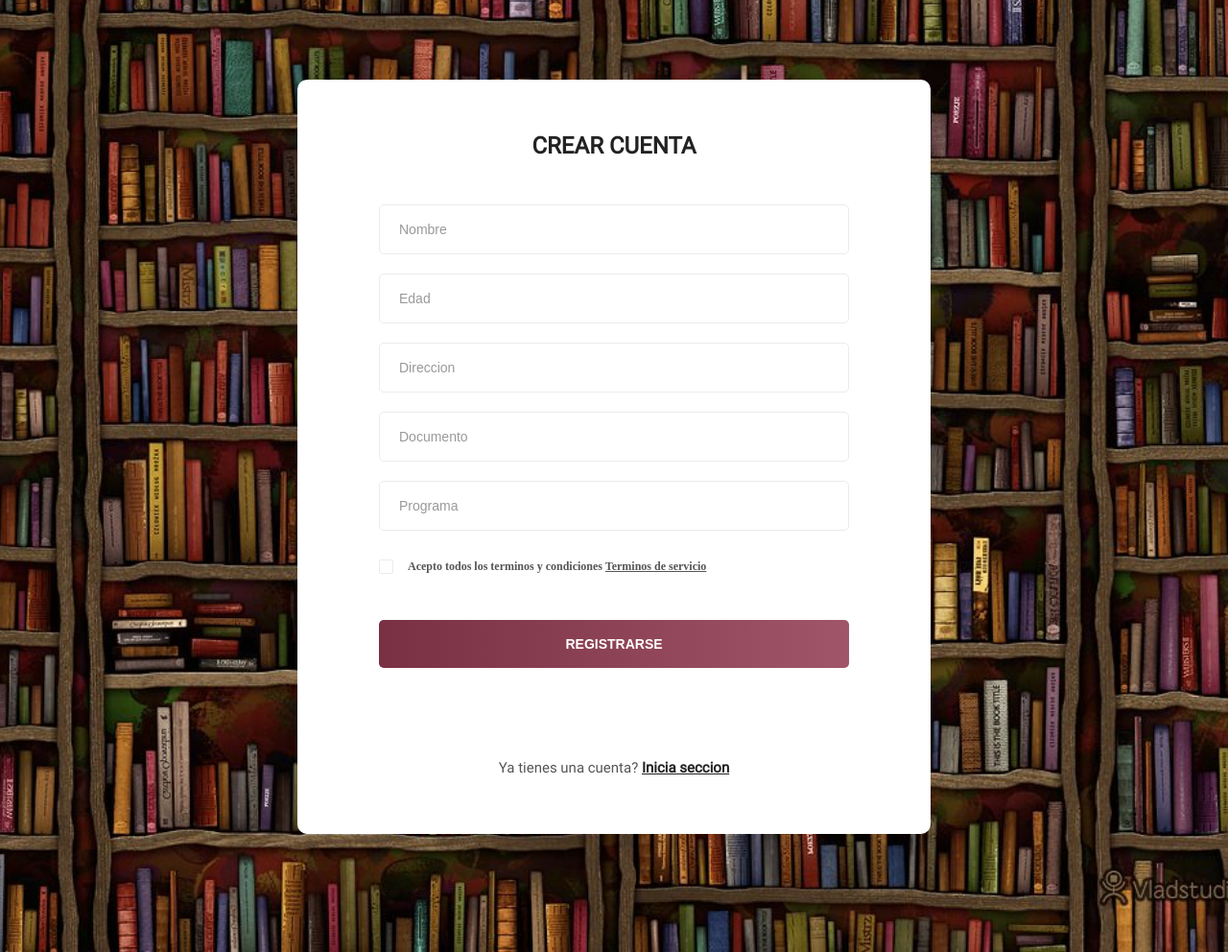
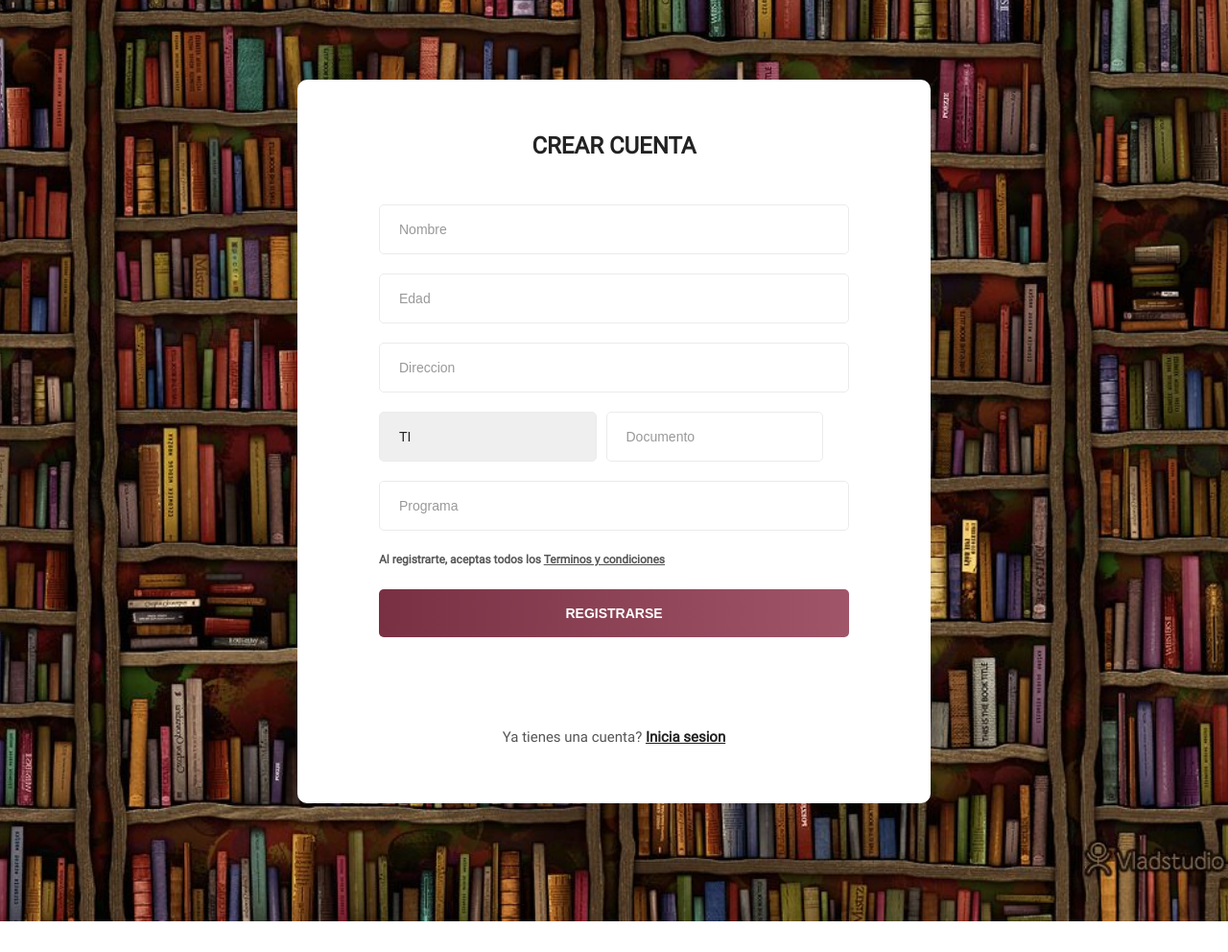
Before and after one commit to Crissitx/Library_App, a Django app: page /registro/ in a window 1280 px wide. Shown: the part 40-1032 px from the top of the page at 96% size. After the commit the page ends 1000 px from the top, so only its background shows below. Run offline with Django 4.2, Linux system fonts and the light colour scheme; some libraries are stand-ins or nearby versions; some web fonts are replaced.

Commit message:
Nuevos inputs en el registro

```diff
--- a/bibliotecario/bibliotecario/static/css/style.css
+++ b/bibliotecario/bibliotecario/static/css/style.css
@@ -205,8 +205,15 @@ body {
   padding: 50px 85px; }
 
 .form-group {
+  display: flex;
+  align-items: center;
   overflow: hidden;
   margin-bottom: 20px; }
+
+.input-wrapper {
+  flex: 1;
+  margin-right: 10px;
+}
 
 .form-input {
   width: 100%;
@@ -374,6 +381,7 @@ nav ul li a:focus {
 
 
 .label-agree-term {
+  font-family: 'Roboto';
   font-size: 12px;
   font-weight: 600;
   color: #555; }
--- a/bibliotecario/bibliotecario/views/views.py
+++ b/bibliotecario/bibliotecario/views/views.py
@@ -63,11 +63,11 @@ def registro(request):
         document = {
             "_id": new_id,
             "id_estudiante": new_id,
-            "documento": request.POST.get('password'),
+            "documento": request.POST.get('doc_type') + "-" + request.POST.get('password'),
             "nombre": request.POST.get('name'),
             "direccion": request.POST.get('dir'),
-            "programa": request.POST.get('Programa'),
-            "edad": request.POST.get('edad')
+            "programa": int(request.POST.get('Programa')),
+            "edad": int(request.POST.get('edad'))
         }
         MongoConnection.AddDocument(conexion, "Biblioteca", "estudiantes", document)
         return redirect('/')
--- a/bibliotecario/templates/register.html
+++ b/bibliotecario/templates/register.html
@@ -33,22 +33,30 @@
                             <input type="text" class="form-input" name="dir" id="dir" placeholder="Direccion"/>
                         </div>
                         <div class="form-group">
-                            <input type="text" class="form-input" name="password" id="password" placeholder="Documento"/>
+                            <div class="input-wrapper">
+                                <select name="doc_type" id="doc_type" class="form-input">
+                                  <option value="TI">TI</option>
+                                  <option value="CC">CC</option>
+                                </select>
+                            </div>
+                            <div class="input-wrapper">
+                                <input type="number" class="form-input" name="password" id="password" placeholder="Documento"/>
+                            </div>
                             <span toggle="#password" class="zmdi zmdi-eye field-icon toggle-password"></span>
                         </div>
                         <div class="form-group">
-                            <input type="text" class="form-input" name="Programa" id="Programa" placeholder="Programa"/>
+                            <input type="number" class="form-input" name="Programa" id="Programa" placeholder="Programa"/>
                         </div>
                         <div class="form-group">
-                            <input type="checkbox" name="agree-term" id="agree-term" class="agree-term" />
-                            <label for="agree-term" class="label-agree-term"><span><span></span></span>Acepto todos los terminos y condiciones <a href="https://nodos.com.co/legal/terms/" class="term-service" target="_blank">Terminos de servicio</a></label>
+                            <!-- <input type="checkbox" name="agree-term" id="agree-term" class="agree-term" /> -->
+                            <label for="agree-term" class="label-agree-term"><span><span></span></span>Al registrarte, aceptas todos los <a href="https://nodos.com.co/legal/terms/" class="term-service" target="_blank">Terminos y condiciones</a></label>
                         </div>
                         <div class="form-group">
                             <input type="submit" name="submit" id="submit" class="form-submit" value="Registrarse"/>
                         </div>
                     </form>
                     <p class="loginhere">
-                        Ya tienes una cuenta? <a href="{% url '' %}" class="loginhere-link">Inicia seccion</a>
+                        Ya tienes una cuenta? <a href="{% url '' %}" class="loginhere-link">Inicia sesion</a>
                     </p>
                 </div>
             </div>
```
Also changed, not shown: bibliotecario/db.sqlite3.
